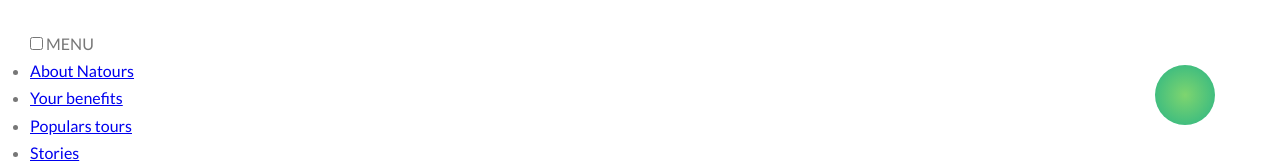
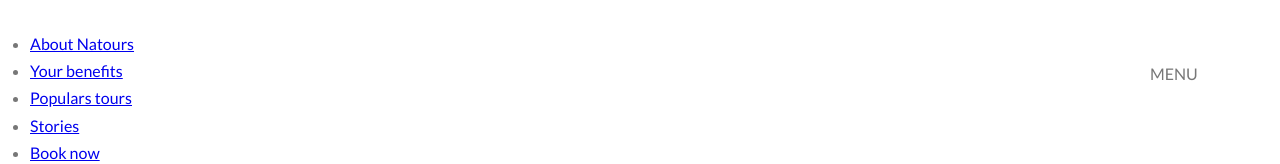
Before and after one commit to csabatoth627/natours-css-sass, a website: page index.html in a window 1280 px wide. Shown: the top 164 px of the page. Drawn offline with Linux system fonts and the light colour scheme.

Commit message:
feat: style navigation button (_navigation.scss)

```diff
--- a/sass/layout/_navigation.scss
+++ b/sass/layout/_navigation.scss
@@ -1,8 +1,18 @@
 .navigation {
+  &__checkbox {
+    display: none;
+  }
 
-  &__checkbox{}
-
-  &__button {}
+  &__button {
+    background-color: $color-white;
+    height: 7rem;
+    width: 7rem;
+    position: fixed;
+    top: 6rem;
+    right: 6rem;
+    border-radius: 50%;
+    z-index: 2000;
+  }
 
   &__background {
     height: 6rem;
@@ -11,15 +21,22 @@
     position: fixed;
     top: 6.5rem;
     right: 6.5rem;
-    background-image: radial-gradient($color-primary-light,$color-primary-dark);
+    background-image: radial-gradient(
+      $color-primary-light,
+      $color-primary-dark
+    );
     z-index: 1000;
   }
 
-  &__nav {}
+  &__nav {
+  }
 
-  &__list {}
+  &__list {
+  }
 
-  &__item {}
+  &__item {
+  }
 
-  &__link {}
+  &__link {
+  }
 }
```
Also changed, not shown: css/style.css.
